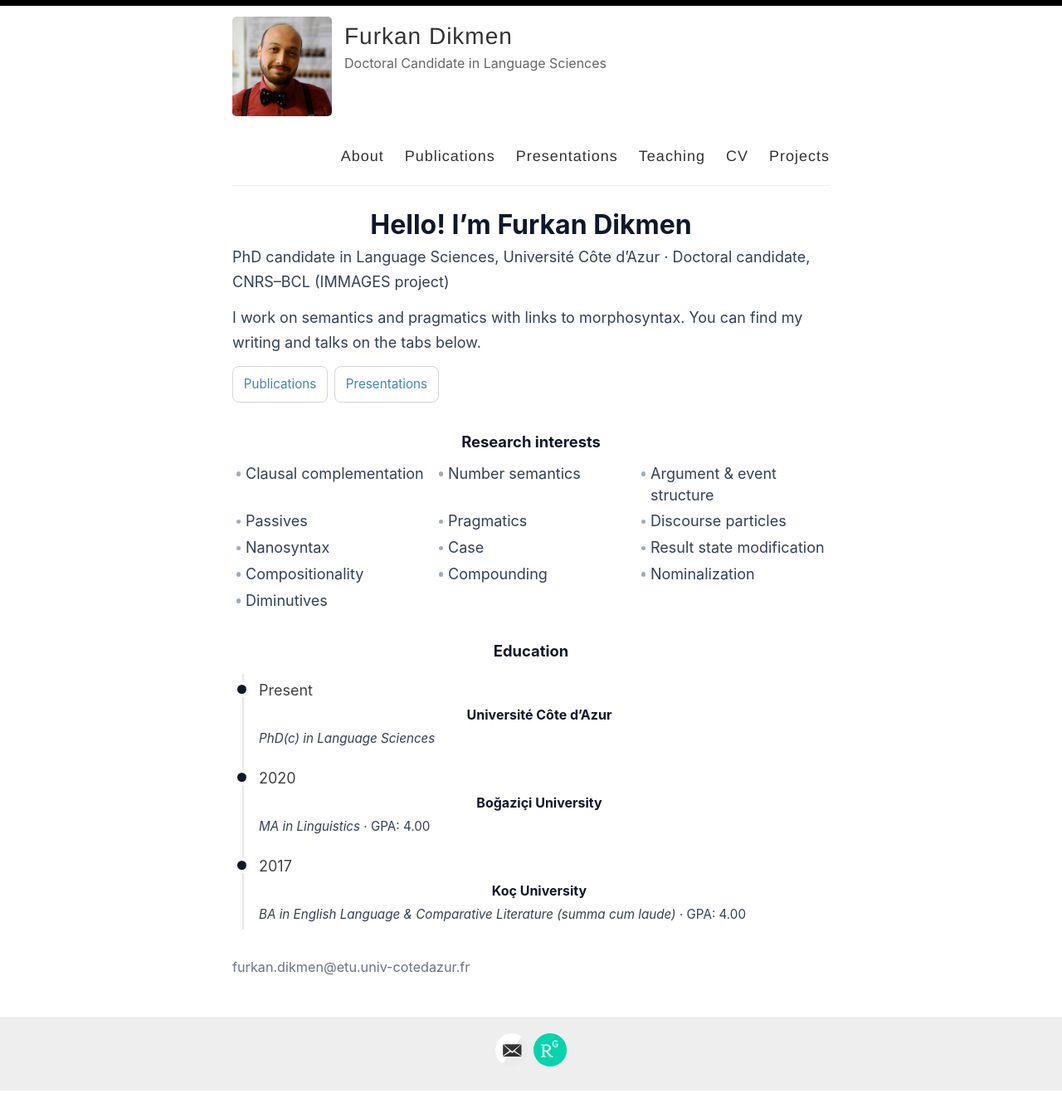
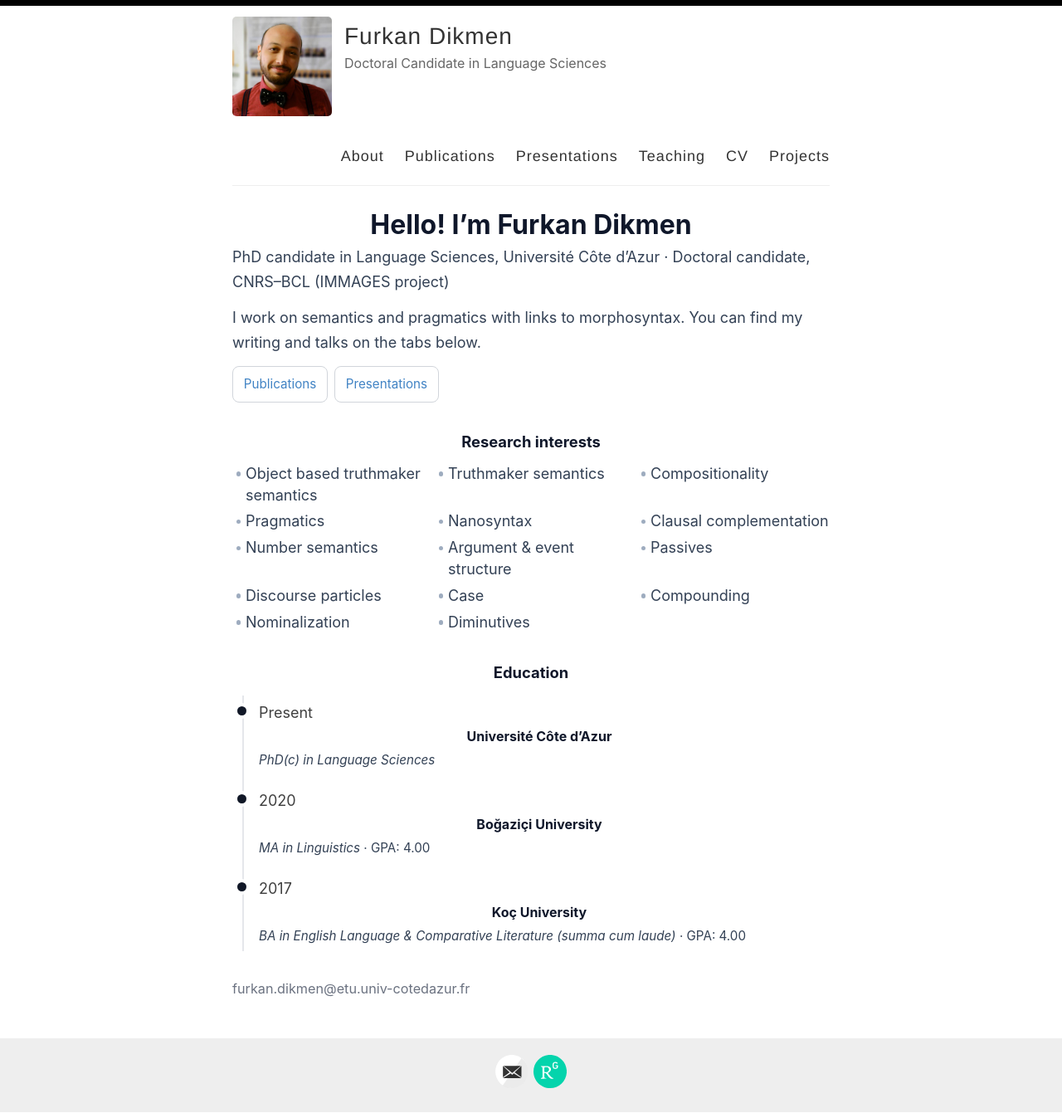
Before and after one commit to furkandikmen/furkandikmen.github.io, a Jekyll site: the page built from index.html, in a window 1280 px wide. Shown: the whole page at 83% size. Built offline with Jekyll 4.4.1, drawn with Linux system fonts in a browser that asks for light colours; the list of posts is cut into pages by our own code; before the commit the page ends 1314 px from its top, so only the background shows below that.

Commit message:
Update index.html

```diff
--- a/index.html
+++ b/index.html
@@ -88,16 +88,17 @@ layout: default
 <section class="section">
   <h2>Research interests</h2>
   <ul class="interests">
+     <li>Object based truthmaker semantics</li>
+     <li>Truthmaker semantics</li>
+     <li>Compositionality</li>
+    <li>Pragmatics</li>
+    <li>Nanosyntax</li>
     <li>Clausal complementation</li>
     <li>Number semantics</li>
     <li>Argument &amp; event structure</li>
     <li>Passives</li>
-    <li>Pragmatics</li>
     <li>Discourse particles</li>
-    <li>Nanosyntax</li>
     <li>Case</li>
-    <li>Result state modification</li>
-    <li>Compositionality</li>
     <li>Compounding</li>
     <li>Nominalization</li>
     <li>Diminutives </li>
```
